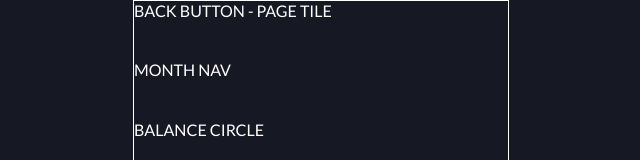
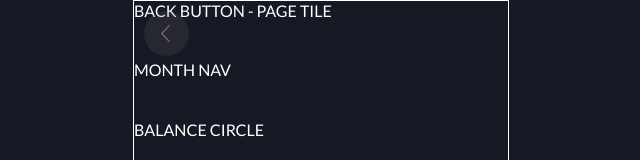
Before and after one commit to abbasnake/scandi, a Vue app in the folder client/: page /#/statistics in a window 1280 px wide. Shown: the top 160 px of the page, without its empty margins (319-959 px from the left). Built offline with nearby package versions, Linux system fonts and the light colour scheme.

Commit message:
back button working - can go from statistics view to home view

```diff
--- a/client/src/components/ButtonBack.vue
+++ b/client/src/components/ButtonBack.vue
@@ -14,7 +14,7 @@ export default {
   },
   methods: {
     onClick () {
-      console.log('ButtonBack has been clicked')
+      this.$emit('clicked')
     }
   }
 }
--- a/client/src/views/Statistics.vue
+++ b/client/src/views/Statistics.vue
@@ -1,5 +1,6 @@
 <template>
   <div class="view">
+    <button-back class="view__button" @clicked="toHomepage"></button-back>
     <div class="view__title">BACK BUTTON - PAGE TILE</div>
     <div class="view__months">MONTH NAV</div>
     <div class="view__main">BALANCE CIRCLE</div>
@@ -12,14 +13,21 @@
 </template>
 
 <script>
+import ButtonBack from '@/components/ButtonBack'
 import StatisticsBalanceBox from '@/components/StatisticsBalanceBox'
 import StatisticsPriceBox from '@/components/StatisticsPriceBox'
 
 export default {
   name: 'Statistics',
   components: {
+    'button-back': ButtonBack,
     'balance-box': StatisticsBalanceBox,
     'price-box': StatisticsPriceBox
+  },
+  methods: {
+    toHomepage () {
+      this.$router.push('/')
+    }
   }
 }
 </script>
@@ -32,6 +40,10 @@ export default {
   height: 669px;
   margin: 0 auto;
   width: 376px;
+  &__button {
+    position: absolute;
+    z-index: 1;
+  }
   &__balance {
     display: grid;
     grid-template-columns: 1fr 1fr;
```
